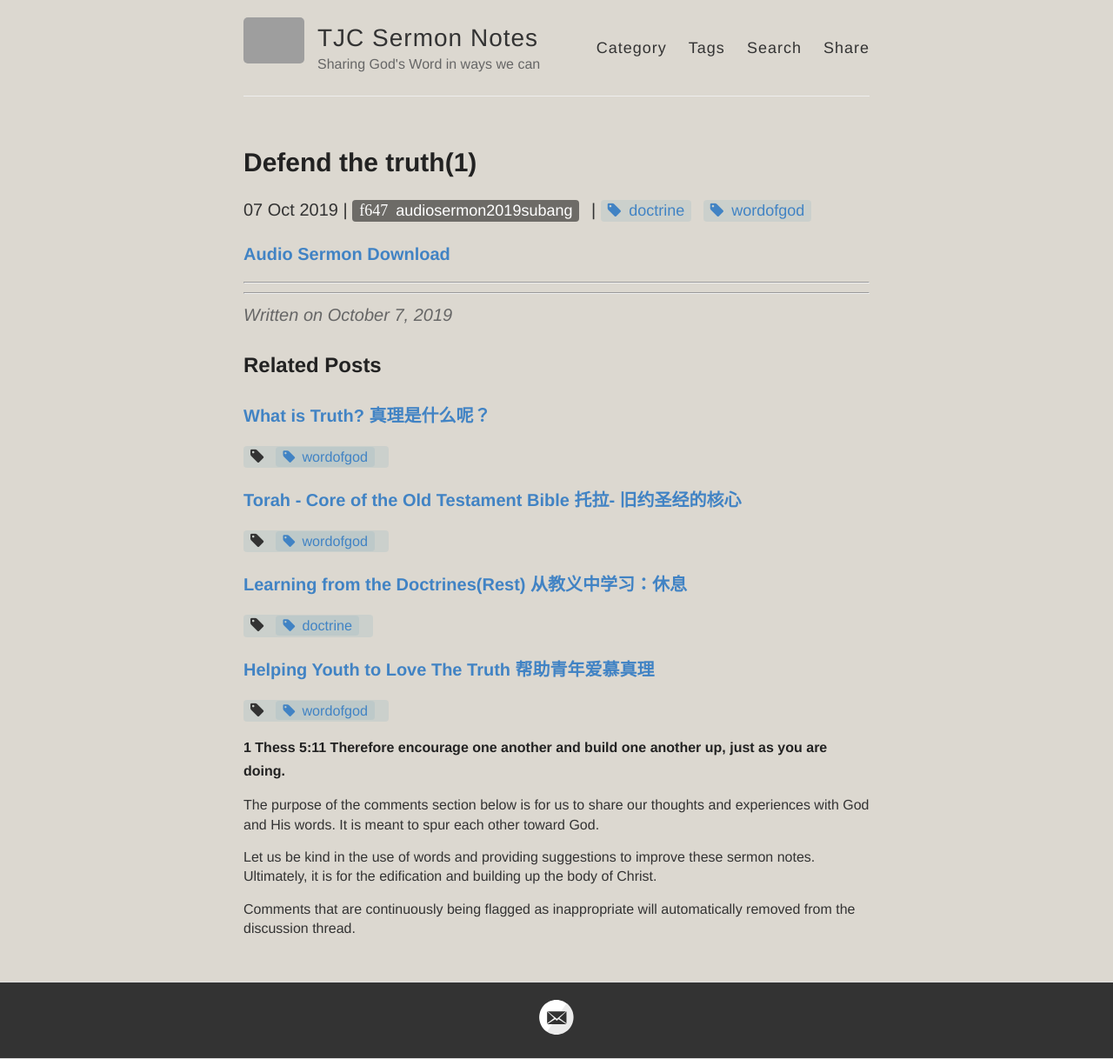
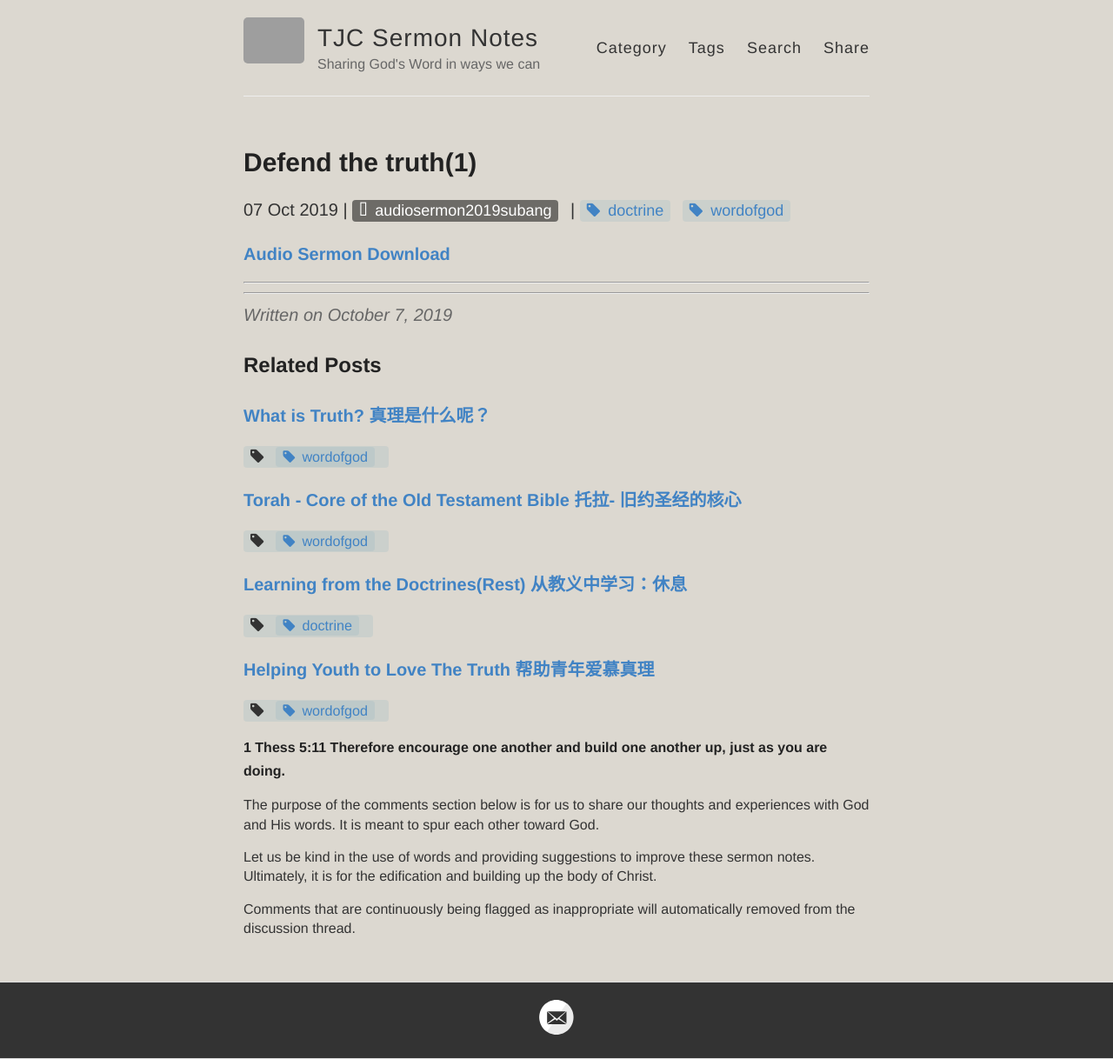
Before and after one commit to catchupTJC/catchuptjc.github.io, a Jekyll site: the page built from _posts/2019-10-07-Defend the truth(1) .md, in a window 1280 px wide. Shown: the whole page at 87% size. Built offline with Jekyll 4.4.1, drawn with Linux system fonts in a browser that asks for light colours; nearby versions of some CDN libraries; comment, search, counter and statistics services are not loaded; grey boxes are pictures that could not be loaded.

Commit message:
Update _variables.scss

```diff
--- a/_sass/_variables.scss
+++ b/_sass/_variables.scss
@@ -24,7 +24,7 @@
 
 .cat-tag:before {
     font-family: FontAwesome;
-    content: "f647";
+    content: "\f647";
     padding-right: .5em;
 }
 
```
